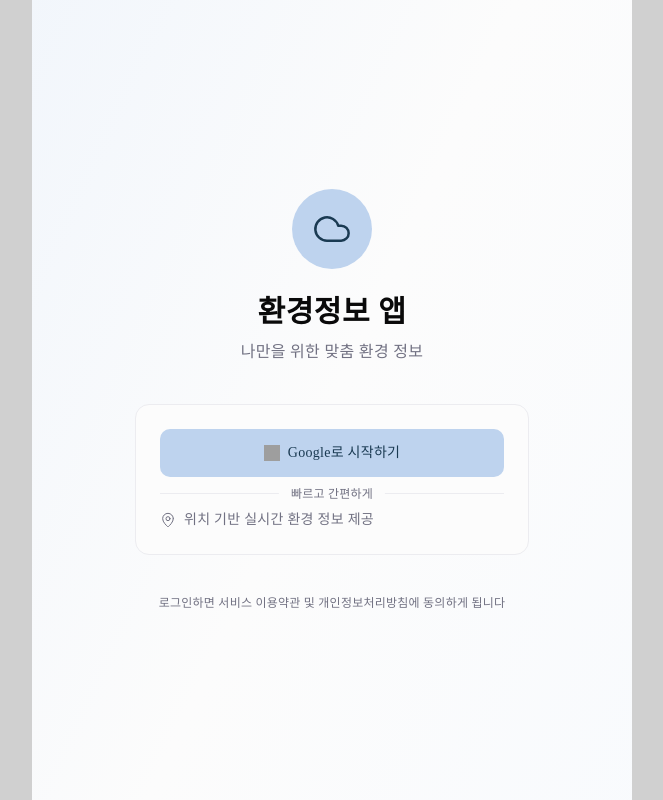
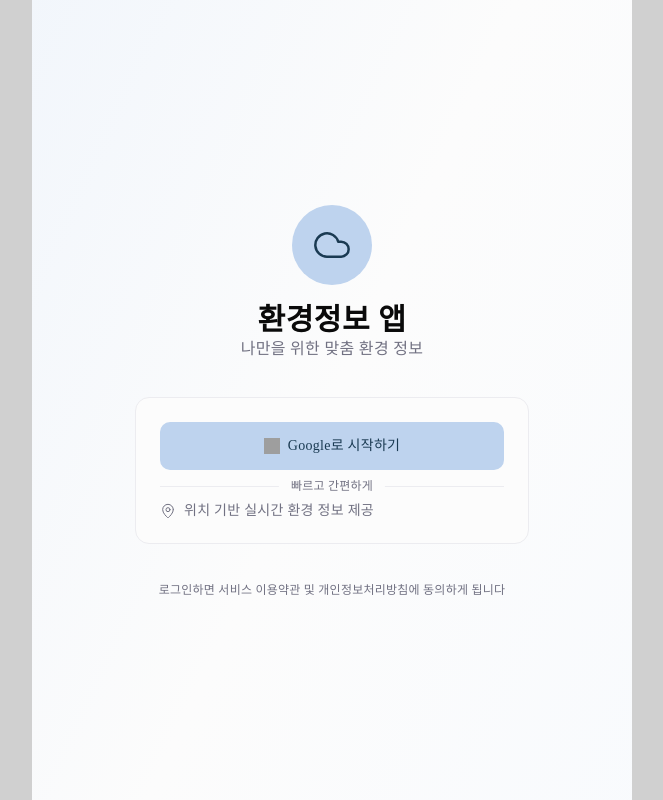
Before and after one commit to Capstone-Design-CSE406-07a/onal-FE, a React (Vite) app: page /login in a window 1280 px wide. Shown: the whole page, without its empty margins (308-971 px from the left). Built offline with nearby package versions, Linux system fonts and the light colour scheme; no server answers; grey boxes are pictures that could not be loaded.

Commit message:
💄 style: 로그인 화면에 Typography 컴포넌트 적용
h1/body1/body2/caption variant로 텍스트 교체

Co-Authored-By: Claude Sonnet 4.6 <noreply@anthropic.com>

```diff
--- a/src/pages/Login.tsx
+++ b/src/pages/Login.tsx
@@ -1,4 +1,6 @@
 import { Cloud, MapPin } from "lucide-react";
+
+import { Typography } from "@/shared/ui/typography";
 
 export function Login() {
   const handleGoogleLogin = () => {
@@ -19,11 +21,13 @@ export function Login() {
           <div className="flex h-20 w-20 items-center justify-center rounded-full bg-primary">
             <Cloud className="h-10 w-10 text-primary-foreground" strokeWidth={1.5} />
           </div>
-          <div className="flex flex-col items-center gap-1.5">
-            <h1 className="text-[30px] font-semibold tracking-[0.6px] text-app-black">
+          <div className="flex flex-col items-center gap-1.5 text-center">
+            <Typography variant="h1" className="text-app-black">
               환경정보 앱
-            </h1>
-            <p className="text-base tracking-[0.32px] text-gray-dark">나만을 위한 맞춤 환경 정보</p>
+            </Typography>
+            <Typography variant="body1" className="text-gray-dark">
+              나만을 위한 맞춤 환경 정보
+            </Typography>
           </div>
         </div>
 
@@ -41,22 +45,28 @@ export function Login() {
 
             <div className="relative flex items-center">
               <div className="flex-1 border-t border-border" />
-              <span className="absolute left-1/2 -translate-x-1/2 whitespace-nowrap bg-card px-3 text-xs tracking-[0.24px] text-gray-dark">
+              <Typography
+                variant="caption"
+                as="span"
+                className="absolute left-1/2 -translate-x-1/2 whitespace-nowrap bg-card px-3 text-gray-dark"
+              >
                 빠르고 간편하게
-              </span>
+              </Typography>
             </div>
 
-            <div className="flex items-center gap-2 text-sm tracking-[0.28px] text-gray-dark">
+            <div className="flex items-center gap-2 text-gray-dark">
               <MapPin className="h-4 w-4 shrink-0" strokeWidth={1.5} />
-              <span>위치 기반 실시간 환경 정보 제공</span>
+              <Typography variant="body2" className="text-gray-dark">
+                위치 기반 실시간 환경 정보 제공
+              </Typography>
             </div>
           </div>
         </div>
 
         {/* 약관 안내 */}
-        <p className="text-center text-xs tracking-[0.24px] text-gray-dark">
+        <Typography variant="caption" className="text-center text-gray-dark">
           로그인하면 서비스 이용약관 및 개인정보처리방침에 동의하게 됩니다
-        </p>
+        </Typography>
       </div>
     </div>
   );
```
